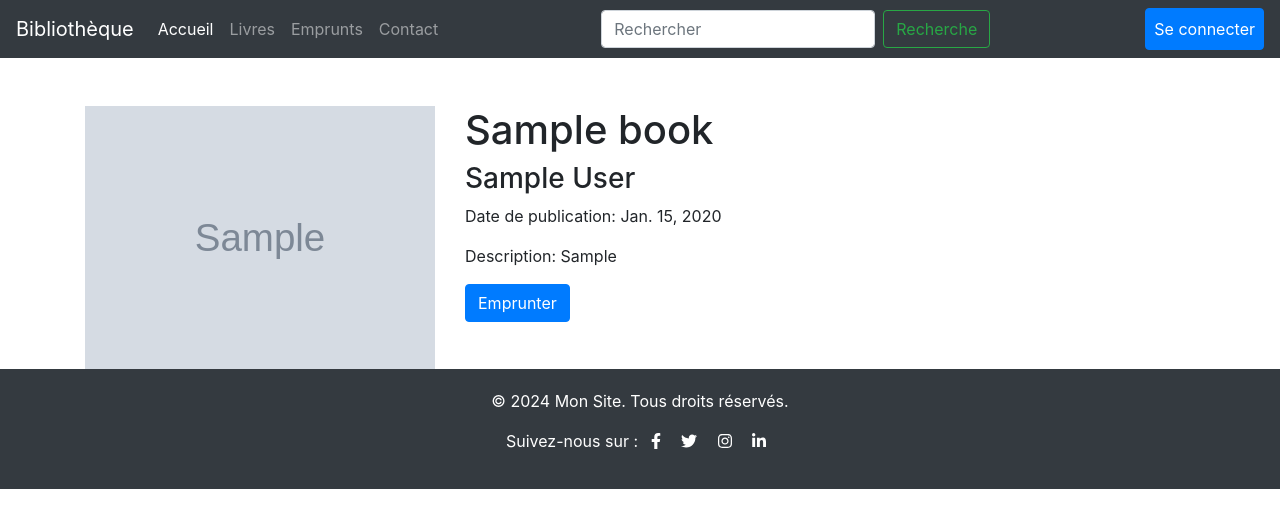
After one commit to kadluc005/biblio_django, a Django app: page /book/1/ in a window 1280 px wide. The commit adds this page. Shown: the top 528 px of the page. Run offline with Django 5.2, Linux system fonts and the light colour scheme; tables that the repository leaves empty hold one stand-in row (values such as "Sample post"); grey boxes marked "Sample" are stand-in pictures; some libraries are stand-ins or nearby versions.

Commit message:
gestion des emprunts

```diff
--- a/accounts/templates/accounts/login.html
+++ b/accounts/templates/accounts/login.html
@@ -69,6 +69,7 @@
             </div>
             <button type="submit" class="btn btn-primary btn-block">Connexion</button>
         </form>
+        <a href="{% url 'signup' %}" class="login-link">Vous n'avez pas de compte ? Inscrivez-vous ici</a>
     </div>
     <!-- Inclure les scripts JavaScript de Bootstrap -->
     <script src="https://code.jquery.com/jquery-3.5.1.slim.min.js"></script>
--- a/accounts/views.py
+++ b/accounts/views.py
@@ -23,7 +23,7 @@ def login_user(request):
         if user:
             login(request, user)
             return redirect('index')
-    return render(request, 'accounts/signup.html')
+    return render(request, 'accounts/login.html')
 
 
 def logout_user(request):
--- a/biblio/urls.py
+++ b/biblio/urls.py
@@ -25,6 +25,8 @@ urlpatterns = [
     path('admin/', admin.site.urls),
     path('', views.home, name='home'),
     path('books/', include('mybiblio.urls')),
+    path('book/<int:book_id>/', views.detail, name='book_detail'),
+    path('book/<int:book_id>/borrow', views.borrow, name='borrow'),
     path('signup/', signup, name='signup'),
     path('login/', login_user, name='login'),
     path('logout/', logout_user, name='logout'),
--- a/mybiblio/templates/base.html
+++ b/mybiblio/templates/base.html
@@ -33,16 +33,29 @@
                 <input class="form-control mr-sm-2" type="search" placeholder="Rechercher" aria-label="Search">
                 <button class="btn btn-outline-success my-2 my-sm-0" type="submit">Recherche</button>
             </form>
+
+            {% if user.is_authenticated %}
             <ul class="navbar-nav ml-auto">
                 <li class="nav-item">
-                    <a class="nav-link btn btn-primary text-white" href="#account">Mon Compte</a>
+                    <a class="nav-link text-white" href="#account">{{ user.username }}</a>
+                </li>
+                <li class="nav-item">
+                    <a class="nav-link btn btn-primary text-white" href="#account">Se déconnecter</a>
                 </li>
             </ul>
+
+            {% else %}
+            <ul class="navbar-nav ml-auto">
+                <li class="nav-item">
+                    <a class="nav-link btn btn-primary text-white" href="#account">Se connecter</a>
+                </li>
+            </ul>
+            {% endif %}
         </div>
     </nav>
 
     {% block content %}
-    <div class="container content">
+    <div class="container content" style="height: 100vh;">
         <div class="row">
             <div class="col-12">
                 <h1>Bienvenue sur Mon Site Professionnel</h1>
--- /dev/null
+++ b/mybiblio/templates/mybiblio/bookdetail.html
@@ -0,0 +1,18 @@
+{% extends 'base.html' %}
+
+{% block content %}
+    <div class="container mt-5">
+        <div class="row">
+            <div class="col-md-4">
+                <img src="{{ book.book_image.url }}" class="img-fluid" alt="{{ book.book_title }} Image">
+            </div>
+            <div class="col-md-8">
+                <h1>{{ book.book_title }}</h1>
+                <h3>{{ book.book_author }}</h3>
+                <p>Date de publication: {{ book.book_publishing_date }}</p>
+                <p>Description: {{ book.book_resume }}</p>
+                <a href="{% url 'borrow' book.id %}" class="btn btn-primary">Emprunter</a>
+            </div>
+        </div>
+    </div>
+{% endblock %}
--- a/mybiblio/views.py
+++ b/mybiblio/views.py
@@ -1,5 +1,8 @@
-from django.shortcuts import render
-from .models import Book
+from django.shortcuts import render, get_object_or_404, redirect
+from django.contrib.auth.decorators import login_required
+from django.contrib import messages
+from .models import Book, Borrow
+from .form import BorrowForm
 
 # Create your views here.
 
@@ -9,3 +12,26 @@ def index(request):
 
 def home(request):
     return render(request, 'base.html')
+
+def detail(request, book_id):
+    book = get_object_or_404(Book, id = book_id)
+    return render(request, 'mybiblio/bookdetail.html', {'book': book})
+
+@login_required
+def borrow(request, book_id):
+    book = get_object_or_404(Book, id=book_id)
+    if request.method == 'POST':
+        form = BorrowForm(request.POST, request.FILES)
+        if form.is_valid:
+            form.save(commit=False)
+            borrow.user = request.user
+            borrow.book_id_id = book
+            form.save()
+            messages.success(request, 'Book borrowed successfully!')
+            return render(request, 'mybiblio/borrows.html', {'form': form, 'book': book})
+        else:
+            messages.error(request, 'There was an error in your form.')
+            return redirect('mybiblio/book_detail', book_id)
+    else:
+        form = BorrowForm()
+        return render(request, 'mybiblio/borrows.html', {'form': form, 'book': book})
```
Also changed, not shown: accounts/templates/accounts/signup.html (+11 -0 lines), mybiblio/form.py (added, +7 -0 lines), mybiblio/templates/mybiblio/books.html (+6 -5 lines), mybiblio/templates/mybiblio/borrows.html (added, +16 -0 lines).
